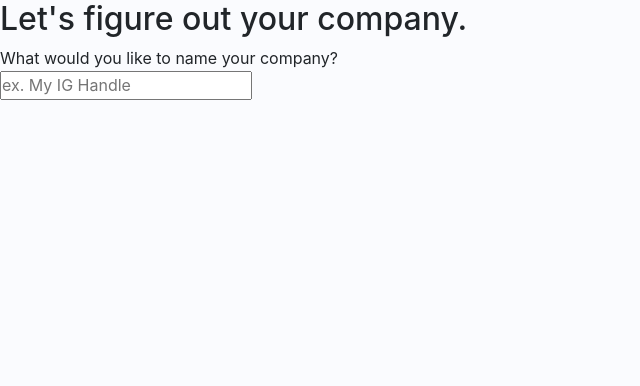
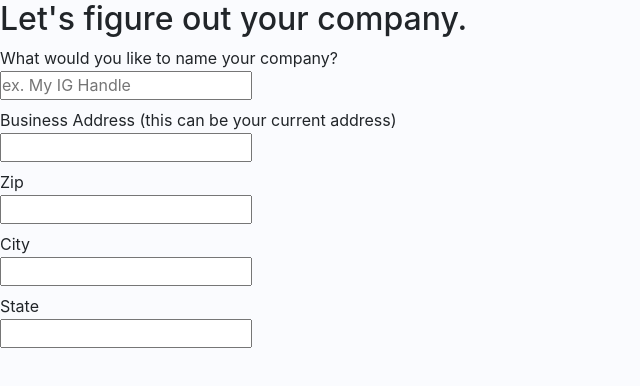
Before and after one commit to luhart/foundly, a Next.js app: page /dashboard/company in a window 1280 px wide. Shown: the top 386 px of the page, without its empty margins (0-640 px from the left). Built offline with nearby package versions, Linux system fonts and the light colour scheme.

Commit message:
form additions

```diff
--- a/pages/dashboard/about.js
+++ b/pages/dashboard/about.js
@@ -37,6 +37,12 @@ export default function About() {
         <br/>
         <textarea placeholder="Tiktok: @yourcoolname" name="relevant handles" ref={register} />
         </label>
+        <br/>
+        <label>
+        Phone #
+        <br/>
+        <input type="text" placeholder="###-###-####" name="phone" ref={register} />
+        </label>
       </form>
     </>
   );
--- a/pages/dashboard/company.js
+++ b/pages/dashboard/company.js
@@ -12,6 +12,26 @@ export default function Company(){
         What would you like to name your company? <br/>
         <input type="text" placeholder="ex. My IG Handle" name="company name" ref={register({required: true, maxLength: 80})} />
       </label>
+      <br/>
+      <label>
+        Business Address (this can be your current address)<br/>
+        <input type="text" placeholder="" name="address" ref={register({required: true, maxLength: 80})} />
+      </label>
+      <br/>
+      <label>
+        Zip<br/>
+        <input type="text" placeholder="" name="zip" ref={register({required: true, maxLength: 80})} />
+      </label>
+      <br/>
+      <label>
+        City<br/>
+        <input type="text" placeholder="" name="city" ref={register({required: true, maxLength: 80})} />
+      </label>
+      <br/>
+      <label>
+        State<br/>
+        <input type="text" placeholder="" name="city" ref={register({required: true, maxLength: 80})} />
+      </label>
     </form>
     </>
   )
--- a/pages/index.js
+++ b/pages/index.js
@@ -84,7 +84,7 @@ export default function Home() {
           </div>
         </section>
         <div className="middle">
-          <div className="middle-container-title"><h4 className="middle-title">If you are an influencer or content creator,<br/>it's in your best interest to become a company.</h4></div>
+          <div className="middle-container-title"><h4 className="middle-title">If you're an influencer or content creator,<br/>it's in your best interest to become a company.</h4></div>
           <div className="middle-container">
             <div className="blurb">
                 <h3>Save money by deducting:</h3>
@@ -100,7 +100,6 @@ export default function Home() {
               <ul id="none">
                 <li><h5>🏦 Debts</h5></li>
                 <li><h5>🗣️ Claims</h5></li>
-                <li><h5>🕴️ Other people</h5></li>
                 <li><h5>💥 Business-related actions</h5></li>
               </ul>
             </div>
--- a/styles/global.css
+++ b/styles/global.css
@@ -86,7 +86,7 @@ body {
   padding: 3rem 0;
   border-bottom: 3px solid;
   border-image-slice: 1;
-  border-image-source: linear-gradient(to left, #ffc9b3, #D84339);
+  border-image-source: linear-gradient(to left, #ffc9b333, #d8443946);
 }
 .hero {
   display: flex;
```
